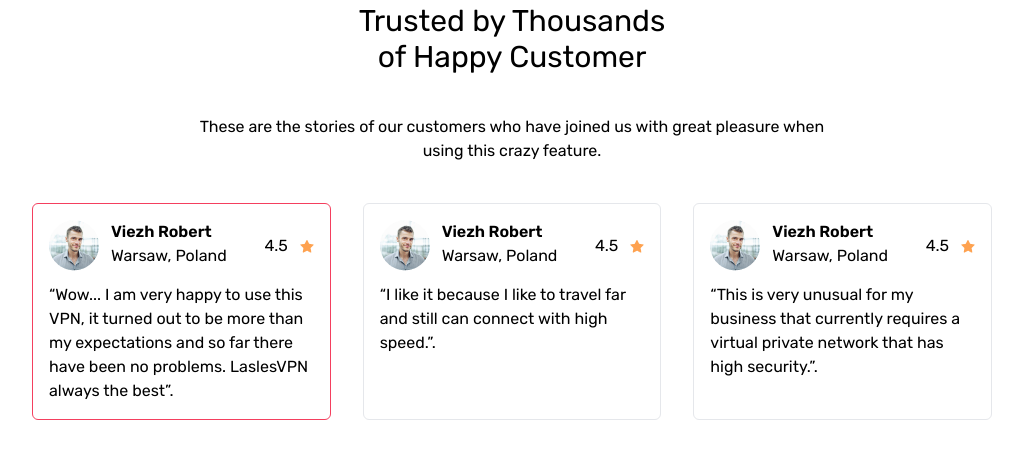
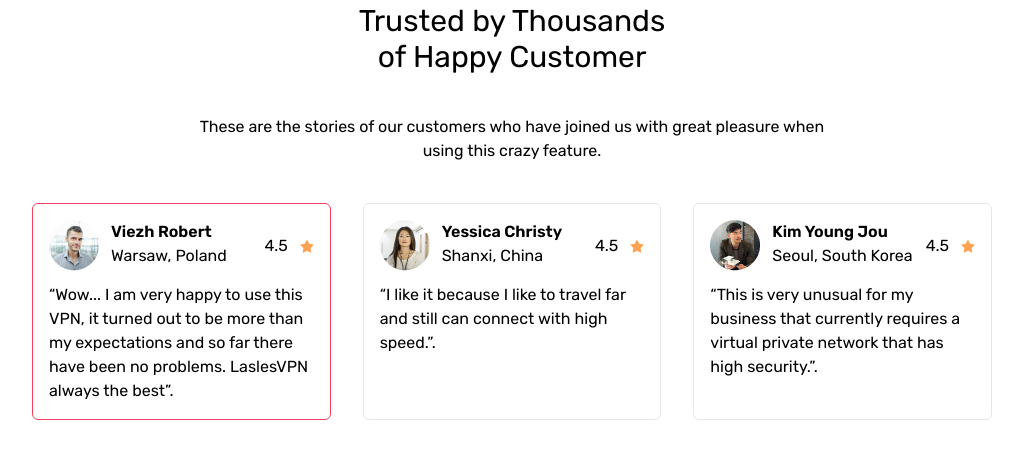
Before and after one commit to tuyishimejohnson/the_gym_tailwindcss, a website: page src/index.html in a window 1280 px wide. Shown: the part 3118-3583 px from the top of the page, without its empty margins (128-1151 px from the left). Drawn offline with Linux system fonts and the light colour scheme.

Commit message:
Added images to the section.

```diff
--- a/src/index.html
+++ b/src/index.html
@@ -267,10 +267,10 @@
                 <div class="w-1/3 flex flex-col rounded-md border px-4 py-4">
                     <div class="flex justify-between">
                         <div class="flex gap-3">
-                            <img src="images/Ellipse 175.png" alt="person one">
+                            <img src="images/Ellipse 175 (1).png" alt="person one">
                             <div>
-                                <h1 class="font-semibold">Viezh Robert</h1>
-                                <p>Warsaw, Poland</p>
+                                <h1 class="font-semibold">Yessica Christy</h1>
+                                <p>Shanxi, China</p>
                             </div>
                         </div>
 
@@ -288,10 +288,10 @@
                 <div class="w-1/3 flex flex-col rounded-md border px-4 py-4">
                     <div class="flex justify-between">
                         <div class="flex gap-3">
-                            <img src="images/Ellipse 175.png" alt="person one">
-                            <div>
-                                <h1 class="font-semibold">Viezh Robert</h1>
-                                <p>Warsaw, Poland</p>
+                            <img src="images/Ellipse 175 (2).png" alt="person one">
+                            <div class="text-">
+                                <h1 class="font-semibold">Kim Young Jou</h1>
+                                <p>Seoul, South Korea</p>
                             </div>
                         </div>
 
```
Also changed, not shown: src/output.css.
